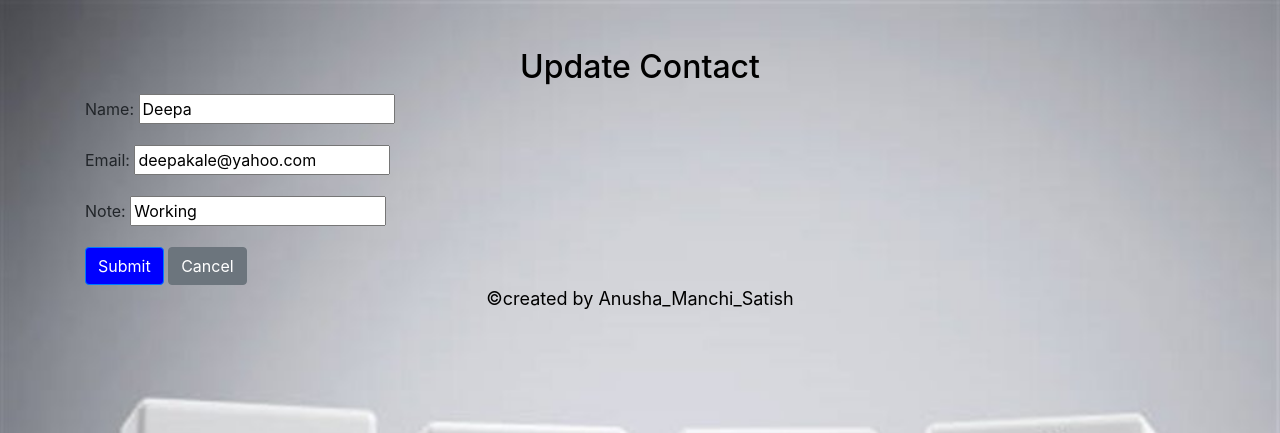
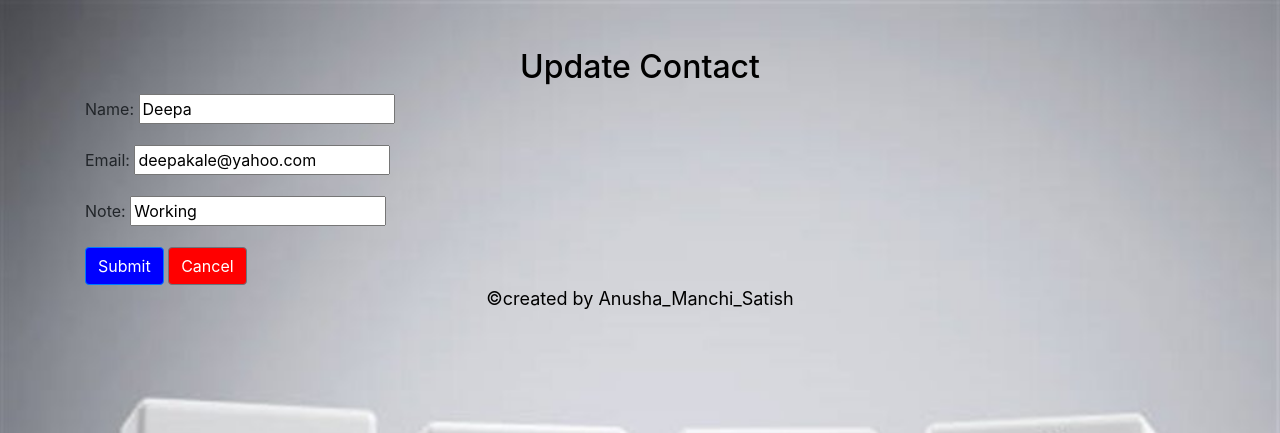
Before and after one commit to anusha190397/Django--Contact-Management-Website, a Django app: page /edit-contact/2/ in a window 1280 px wide. Shown: the top 433 px of the page. Run offline with Django 4.2, Linux system fonts and the light colour scheme; data comes from the database, SQL or seed files in the repository; both versions use the stored data as it was after the commit; some libraries are stand-ins or nearby versions.

Commit message:
commit 10

```diff
--- a/ContactManagement/templates/contactmanagement/edit_contact.html
+++ b/ContactManagement/templates/contactmanagement/edit_contact.html
@@ -13,7 +13,7 @@
         {% csrf_token %}
         {{ form.as_p }}
         <button type="submit" class="btn btn-primary" style="background-color:Blue">Submit</button>
-        <a href="{% url 'contact_list' %}" class="btn btn-secondary">Cancel</a>
+        <a href="{% url 'contact_list' %}" class="btn btn-secondary" style="background-color:Red">Cancel</a>
 
     </form>
 
```
Also changed, not shown: db.sqlite3.
